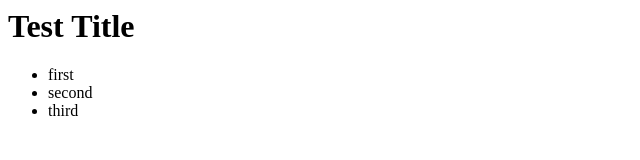
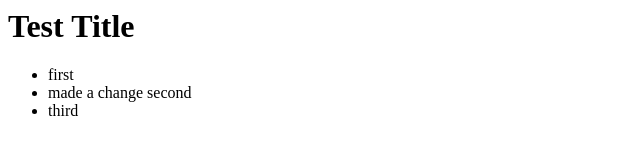
Before and after one commit to goseki/test, a plain HTML site: page index.html in a window 1280 px wide. Shown: the whole page, without its empty margins (0-640 px from the left). Drawn offline with Linux system fonts and the light colour scheme.

Commit message:
made a ew changes

```diff
--- a/index.html
+++ b/index.html
@@ -3,7 +3,7 @@
 		<h1>Test Title</h1>
 		<ul>
 			<li>first</li>
-			<li>second</li>
+			<li>made a change second</li>
 			<li>third</li>
 		</ul>
 	</body>
```
